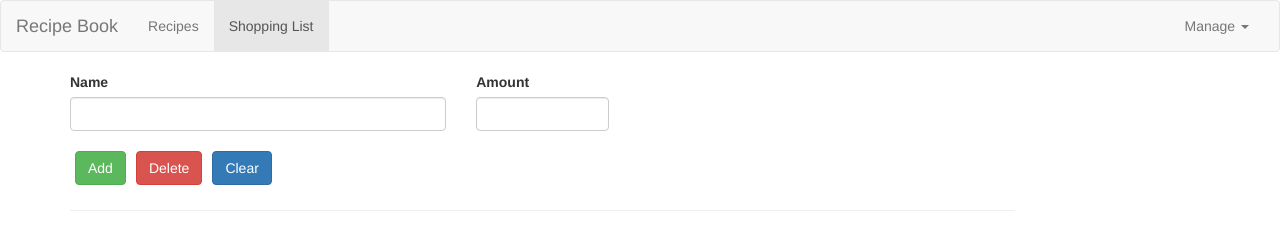
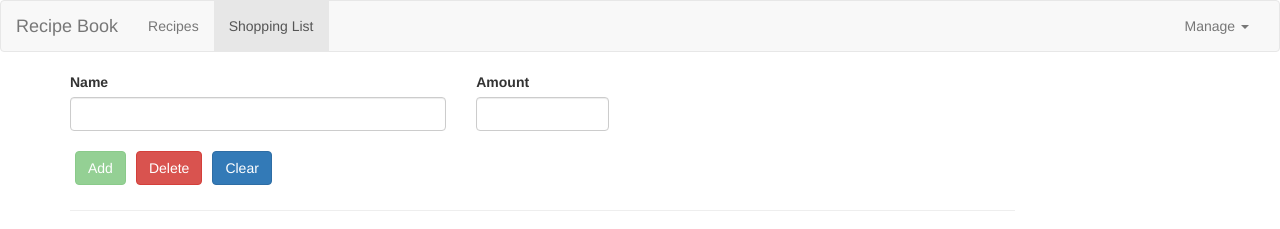
Before and after one commit to donev-stan/Cookbook-App, an Angular app in the folder cookbook-app/: page /shopping-list in a window 1280 px wide. Shown: the top 229 px of the page. Built offline with nearby package versions, Linux system fonts and the light colour scheme.

Commit message:
validation

```diff
--- a/cookbook-app/src/app/shopping-list/shopping-edit/shopping-edit.component.html
+++ b/cookbook-app/src/app/shopping-list/shopping-edit/shopping-edit.component.html
@@ -10,6 +10,7 @@
             class="form-control"
             name="name"
             ngModel
+            required
           />
         </div>
 
@@ -21,13 +22,20 @@
             class="form-control"
             name="amount"
             ngModel
+            required
+            pattern="^[1-9]+[0-9]*$"
           />
         </div>
       </div>
 
       <div class="row">
         <div class="col-xs-12">
-          <button class="btn btn-success" type="submit" style="margin: 5px">
+          <button
+            class="btn btn-success"
+            type="submit"
+            [disabled]="!f.valid"
+            style="margin: 5px"
+          >
             Add
           </button>
           <button class="btn btn-danger" type="button" style="margin: 5px">
```
